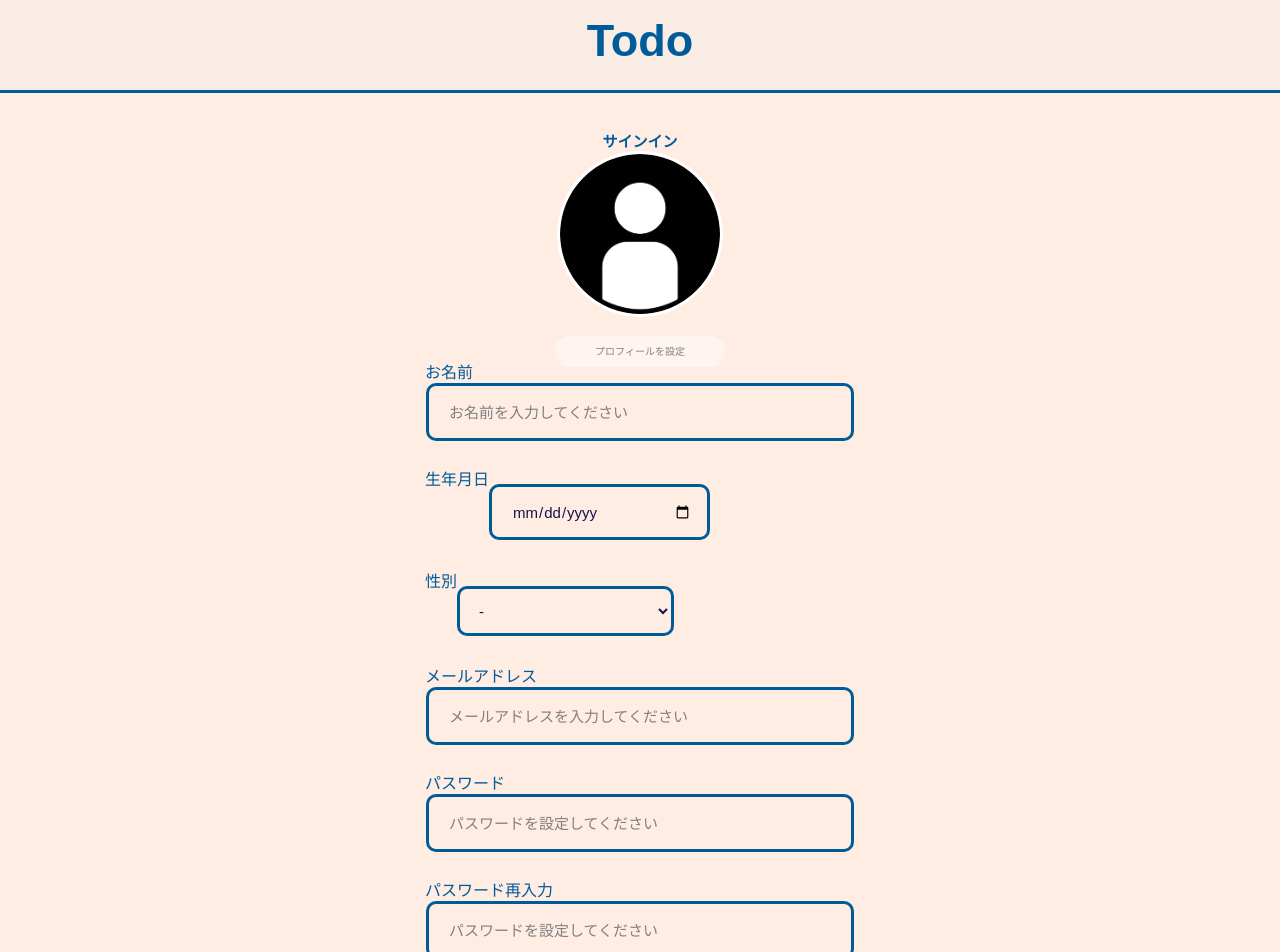
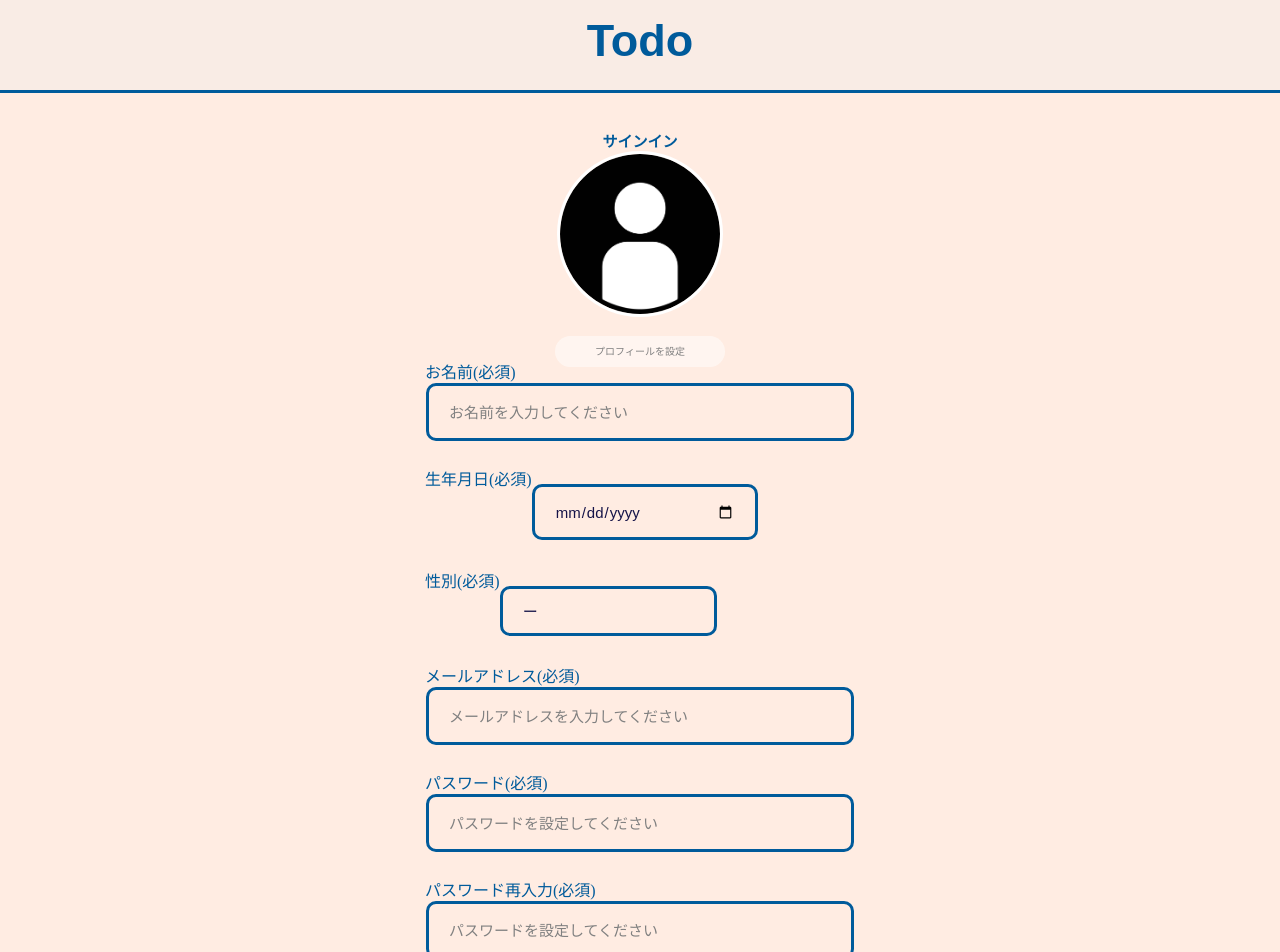
Before and after one commit to MuRaKaMi5253161/cording_test, a React (Create React App) app: page /SignUp in a window 1280 px wide. Shown: the top 952 px of the page. Built offline with nearby package versions, Linux system fonts and the light colour scheme; the HTML template or start-up script is replaced by a standard one.

Commit message:
サインアップ画面の各項目に必須の文言を追加&プルダウンの矢印削除

```diff
--- a/src/pages/SignUp/SignUp.css
+++ b/src/pages/SignUp/SignUp.css
@@ -145,7 +145,7 @@ form {
   border: solid #005b9b;
   color: rgb(21, 19, 72);
   padding-left: 20px;
-  padding-right: 15px;
+  padding-right: 20px;
   outline: none;
   font-family: sans-serif;
   background-color: #ffece2 !important;
@@ -164,14 +164,15 @@ form {
   font-family: sans-serif;
   border-radius: 10px;
   border-style: none;
-  padding-left: 15px;
-  padding-right: 10px;
+  padding-left: 20px;
+  right: 10px;
   color: rgb(21, 19, 72);
   border: solid #005b9b;
   outline: none;
   background-color: #ffece2 !important;
   margin-bottom: 10px;
   float: left;
+  appearance: none;
 }
 
 @media screen and (max-width: 480px) {
--- a/src/pages/SignUp/SignUp.tsx
+++ b/src/pages/SignUp/SignUp.tsx
@@ -183,7 +183,7 @@ const SignUp = () => {
           </div>
 
           <div className="signUpName">
-            <p className="signUpInputTitle">お名前</p>
+            <p className="signUpInputTitle">お名前(必須)</p>
             <input
               type="text"
               className="input"
@@ -194,7 +194,7 @@ const SignUp = () => {
           </div>
 
           <div className="signUpBirthDay">
-            <p className="signUpInputTitle">生年月日</p>
+            <p className="signUpInputTitle">生年月日(必須)</p>
             <br />
             <input
               type="date"
@@ -206,7 +206,7 @@ const SignUp = () => {
           <p className="errorMessage">{birthDayErrorMessage}</p>
 
           <div className="signUpGenderBox">
-            <p className="signUpInputTitle">性別</p>
+            <p className="signUpInputTitle">性別(必須)</p>
             <br />
             <select
               name="inputGender"
@@ -214,7 +214,7 @@ const SignUp = () => {
               onChange={(e) => setGender(e.target.value)}
             >
               <option value="" selected>
-                -
+                ー
               </option>
               <option value="men">men</option>
               <option value="women">women</option>
@@ -223,7 +223,7 @@ const SignUp = () => {
           <p className="errorMessage">{genderErrorMessage}</p>
 
           <div className="signUpMail">
-            <p className="signUpInputTitle">メールアドレス</p>
+            <p className="signUpInputTitle">メールアドレス(必須)</p>
             <input
               type="mail"
               className="input"
@@ -234,7 +234,7 @@ const SignUp = () => {
           </div>
 
           <div className="pass">
-            <p className="signUpInputTitle">パスワード</p>
+            <p className="signUpInputTitle">パスワード(必須)</p>
             <input
               type="pass"
               className="input"
@@ -245,7 +245,7 @@ const SignUp = () => {
           </div>
 
           <div className="pass">
-            <p className="signUpInputTitle">パスワード再入力</p>
+            <p className="signUpInputTitle">パスワード再入力(必須)</p>
             <input
               type="pass"
               className="input"
@@ -263,7 +263,7 @@ const SignUp = () => {
                 onChange={() => setCondition(!condition)}
               ></input>
               <a href="https://menherasenpai.notion.site/457df49475494671807673a0a3346451">
-                利用規約に同意する
+                利用規約に同意する(必須)
               </a>
             </label>
             <p className="termsErrorMessage">{termsErrorMessage}</p>
```
